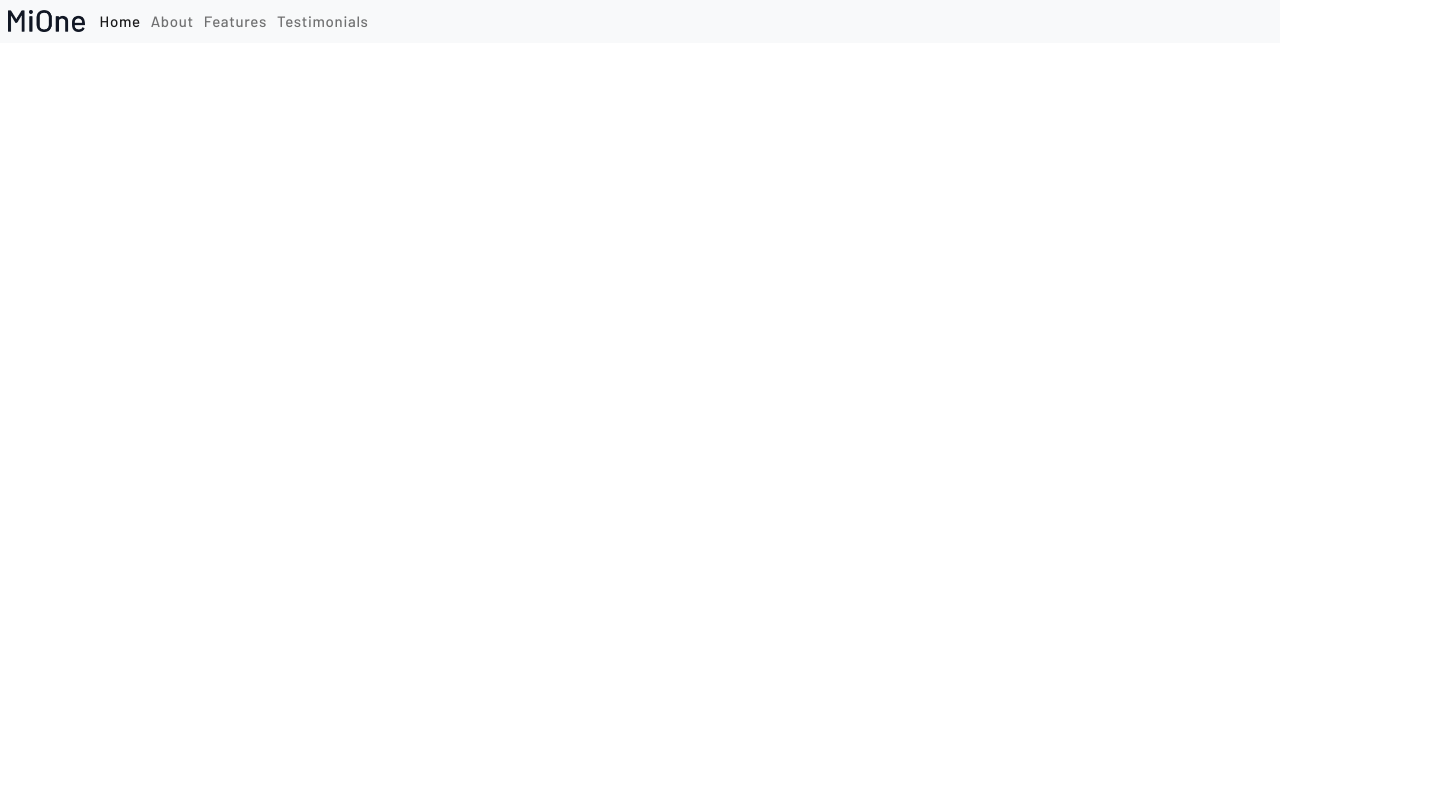
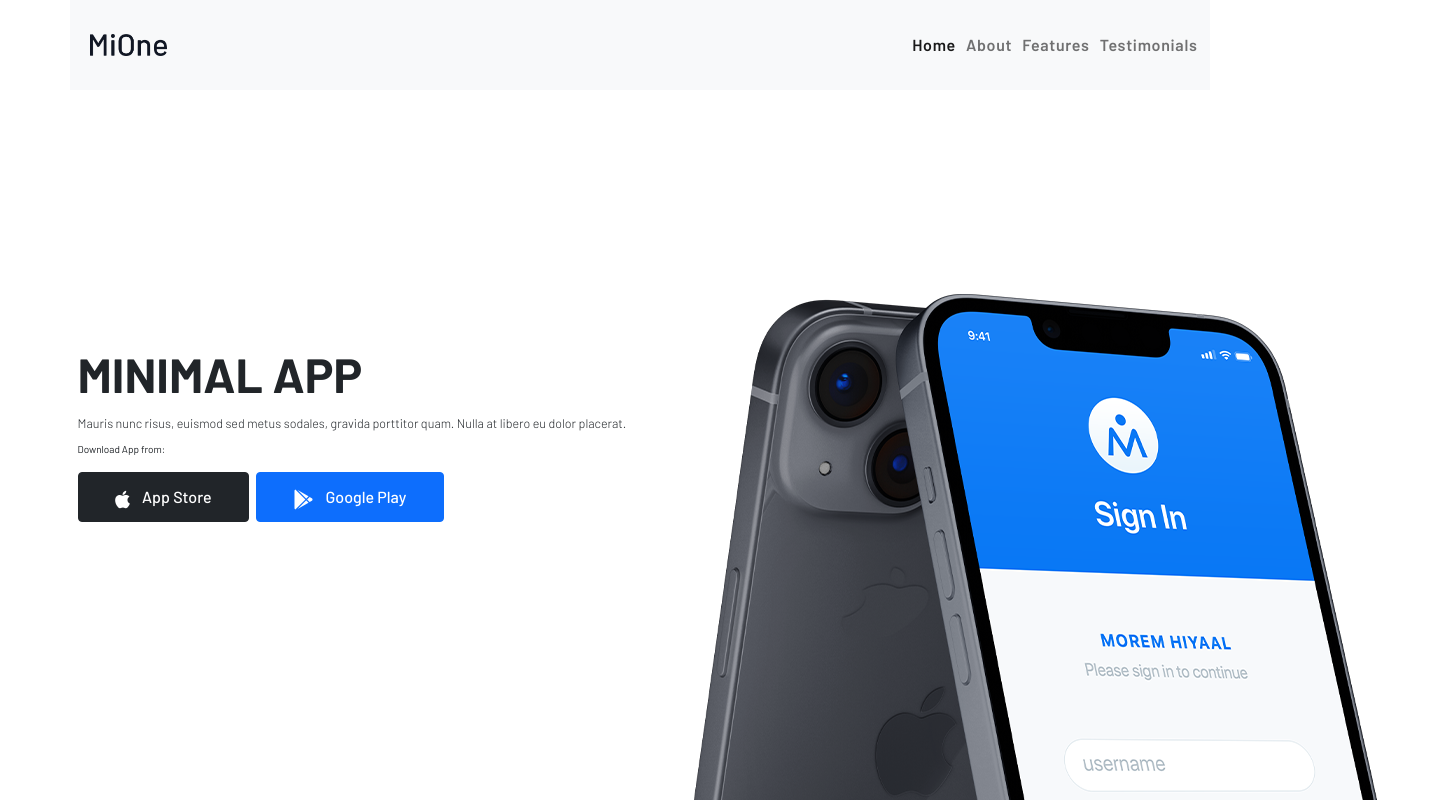
Before and after one commit to SanyaOdare/sanya-week-05-mione-clone, a plain HTML site: page index.html in a window 1280 px wide. Shown: the top 800 px of the page, 1448 px wide, since content can reach past the window. Drawn offline with nearby package versions, Linux system fonts and the light colour scheme.

Commit message:
add hero section

```diff
--- a/index.html
+++ b/index.html
@@ -8,17 +8,19 @@
   <link href="https://cdn.jsdelivr.net/npm/bootstrap@5.1.3/dist/css/bootstrap.min.css" rel="stylesheet"
     integrity="sha384-1BmE4kWBq78iYhFldvKuhfTAU6auU8tT94WrHftjDbrCEXSU1oBoqyl2QvZ6jIW3" crossorigin="anonymous">
     <link rel="stylesheet" href="style.css">
+  <script src="https://kit.fontawesome.com/4c851905f3.js" crossorigin="anonymous"></script>
 </head>
 <body>
   <!-- NAVBAR -->
-  <nav class="navbar navbar-expand-lg navbar-light bg-light">
-    <div class="container-fluid">
+  <nav class="navbar navbar-expand-lg navbar-light bg-light container">
+    <div class=" container container-fluid rb-zeplin-selected">
       <a class="navbar-brand" href="#">
         <img class="logo" src="images/logo.png" alt="MiOne Logo">
       </a>
       <button class="navbar-toggler" type="button" data-bs-toggle="collapse" data-bs-target="#navbarSupportedContent" aria-controls="navbarSupportedContent" aria-expanded="false" aria-label="Toggle navigation">
         <span class="navbar-toggler-icon"></span>
       </button>
+    </div>
     <div class="collapse navbar-collapse" id="navbarSupportedContent">
       <ul class="navbar-nav me-auto mb-2 mb-lg-0">
         <li class="nav-item">
@@ -31,12 +33,41 @@
           <a class="nav-link" href="#">Features</a>
         </li>
         <li class="nav-item">
-            <a class="nav-link" href="#">Testimonials</a>
+          <a class="nav-link last-menu-item" href="#">Testimonials</a>
         </li>
       </ul>
     </div>
+  </nav>
+  <!-- HERO SECTION -->
+  <header class="fh p-0 v-center bg-img img-bottom overflow-visible">
+    <div class="container">
+      <div class="header-content">
+        <div class="row v-center">
+          <div class="col-lg-6 z-index-2 page-content">
+            <h2 class="page-title mb-3">minimal app</h2>
+            <p class="lead w-80 mb-30">
+              Mauris nunc risus, euismod sed metus sodales, gravida porttitor quam. Nulla at libero eu dolor placerat.
+            </p>
+            <p class="text-dark fs-18 mb-10">Download App from:</p>
+
+            <a href="#" class="btn btn-dark ml-0">
+              <i class="fa-brands fa-apple fa-2xl"></i>
+              <span>App Store</span>
+            </a>
+
+            <a href="#" class="btn btn-primary ml-0">
+              <i class="fa-brands fa-google-play fa-2xl"></i>
+              <span>Google Play</span>
+            </a>
+
           </div>
-  </nav>
+          <div class="col-lg-6">
+            <img src="/images/ph-big4.png" alt="" class="z-index-1 relative rellax tablet-lg-hidden" data-rellax-speed="2" data-rellax-percentage="1.3" style="transform: translate3d(0px, 160px, 0px);">
+          </div>
+        </div>
+      </div>
+    </div>
+  </header>
 
 
   <script src="https://cdn.jsdelivr.net/npm/bootstrap@5.1.3/dist/js/bootstrap.bundle.min.js"
--- a/style.css
+++ b/style.css
@@ -1,4 +1,10 @@
 @import url('https://fonts.googleapis.com/css2?family=Barlow:wght@100;200;300;400;500;600;700;800;900&display=swap');
+
+*,
+::after,
+::before {
+  box-sizing: border-box;
+}
 
 html {
   font-size: 62.5%;
@@ -8,16 +14,60 @@ body {
   font-family: 'Barlow', sans-serif;
 }
 
+/* NAVBAR */
+.navbar {
+  height: 9.0rem;
+}
+
+.rb-zeplin-selected {
+  /* margin: 0rem 29.1rem; */
+  padding: 2.0rem 1.2rem;
+}
+
 .logo {
   width: 7.7rem;
 }
 
-a.nav-link {
-  font-size: 1.5rem;
-  font-weight: 500;
+.nav-link {
+  font-size: 1.6rem;
+  font-weight: 600;
   letter-spacing: .07rem;
+  padding: 0px 26px;
 }
 
-a.active {
-  color: #0978F5;
+
+/* UTILITY CLASSES */
+
+h2 {
+  /* font-size: ; */
+  text-transform: uppercase;
 }
+
+.btn {
+  border-radius: 4px;
+  padding: 1.2rem 3.65rem;
+}
+
+.btn-dark {
+  margin: .5rem .5rem .5rem 0rem;
+}
+
+a > span {
+  font-size: 1.6rem;
+  font-weight: 500;
+}
+
+i.fa-brands {
+  margin-right: 1.0rem;
+}
+
+/* HERO SECTION */
+
+.page-content {
+  margin-top: 25.6rem;
+}
+
+.page-title {
+  font-size: 4.8rem;
+  font-weight: 700;
+}
```
Lines whose indentation alone changed are shown as unchanged.
